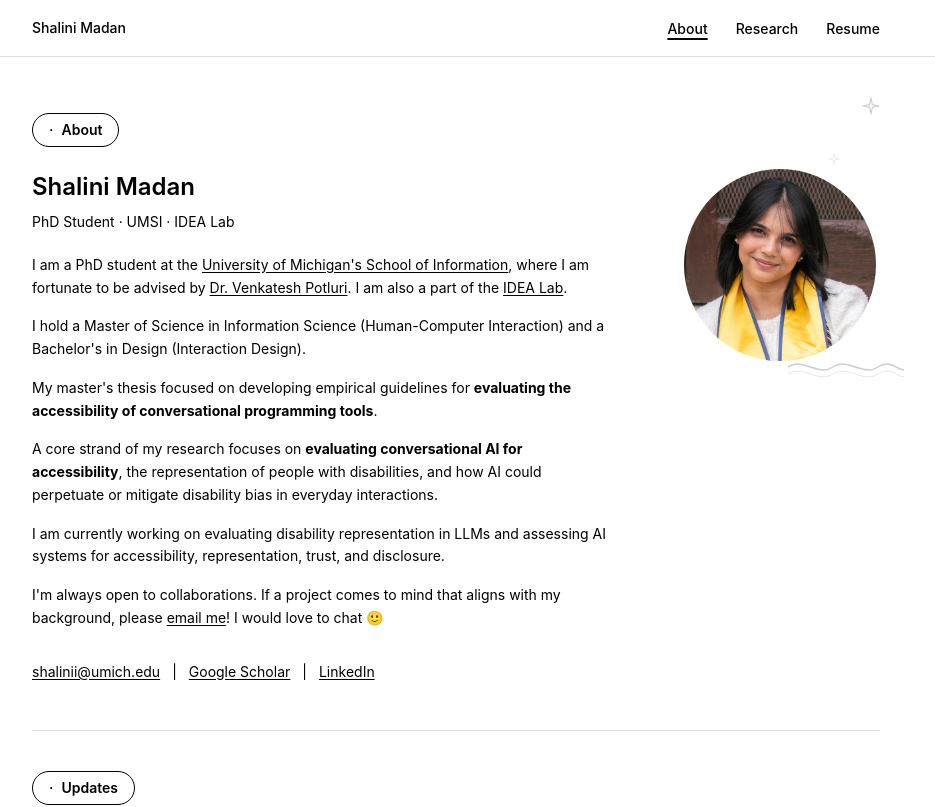
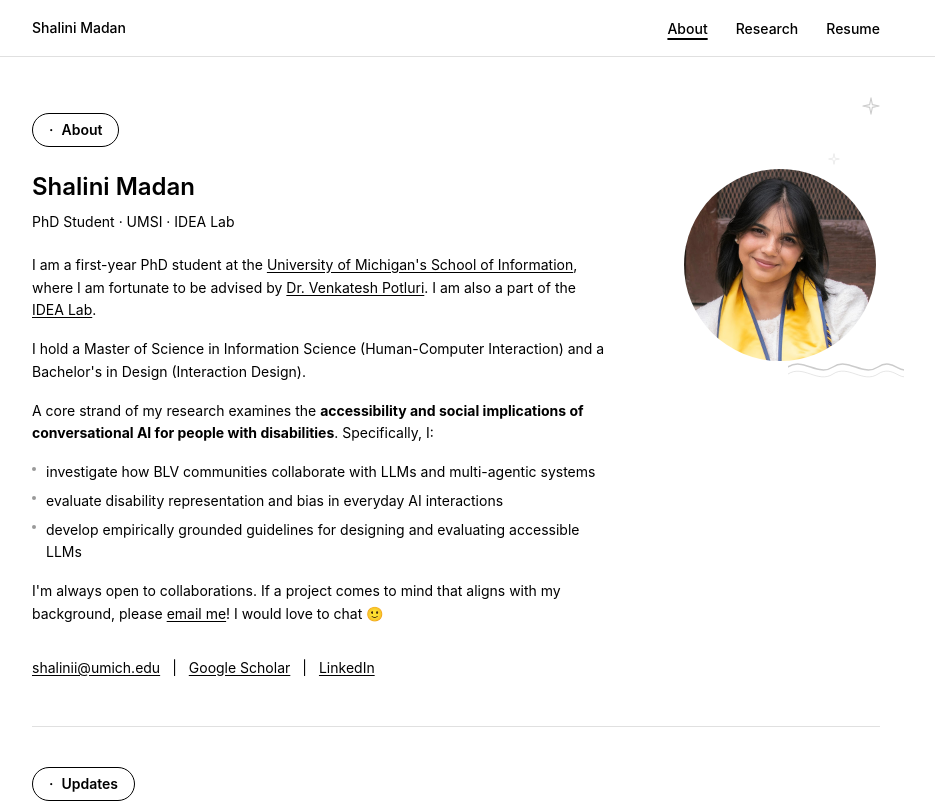
Before and after one commit to shalinimadan/personalwebsite, a React (Vite) app: page / in a window 1280 px wide. Shown: the top 807 px of the page, without its empty margins (184-1119 px from the left). Built offline with nearby package versions, Linux system fonts and the light colour scheme; a web font is replaced by a local one.

Commit message:
Update files from Figma Make

```diff
--- a/src/app/App.tsx
+++ b/src/app/App.tsx
@@ -328,7 +328,7 @@ function HomePage({
 
           <div className="space-y-4 text-sm leading-relaxed mt-4 md:mt-0 mb-8 max-w-xl">
             <p>
-              I am a PhD student at the{" "}
+              I am a first-year PhD student at the{" "}
               <a href="https://si.umich.edu" target="_blank" rel="noopener noreferrer" className="underline underline-offset-2 hover:text-black transition-colors focus-visible:outline-none focus-visible:ring-2 focus-visible:ring-black rounded-sm">
                 University of Michigan's School of Information<NewTabSR />
               </a>
@@ -485,7 +485,7 @@ function AboutPage({ h1Ref }: { h1Ref: React.RefObject<HTMLHeadingElement> }) {
 
           <div className="space-y-4 text-sm leading-relaxed mt-5 mb-8 max-w-xl">
             <p>
-              I am a PhD student at the{" "}
+              I am a first-year PhD student at the{" "}
               <a href="https://si.umich.edu" target="_blank" rel="noopener noreferrer" className="underline underline-offset-2 hover:opacity-60 focus-visible:outline-none focus-visible:ring-2 focus-visible:ring-black rounded-sm">
                 University of Michigan's School of Information<NewTabSR />
               </a>
@@ -500,9 +500,20 @@ function AboutPage({ h1Ref }: { h1Ref: React.RefObject<HTMLHeadingElement> }) {
               .
             </p>
             <p>I hold a Master of Science in Information Science (Human-Computer Interaction) and a Bachelor's in Design (Interaction Design).</p>
-            <p>My master's thesis focused on developing empirical guidelines for <strong>evaluating the accessibility of conversational programming tools</strong>.</p>
-            <p>A core strand of my research focuses on <strong>evaluating conversational AI for accessibility</strong>, the representation of people with disabilities, and how AI could perpetuate or mitigate disability bias in everyday interactions.</p>
-            <p>I am currently working on evaluating disability representation in LLMs and assessing AI systems for accessibility, representation, trust, and disclosure.</p>
+
+            <p>A core strand of my research examines the <strong>accessibility and social implications of conversational AI for people with disabilities</strong>. Specifically, I:</p>
+            <ul className="space-y-1.5 mt-2 list-none">
+              {[
+                "investigate how BLV communities collaborate with LLMs and multi-agentic systems",
+                "evaluate disability representation and bias in everyday AI interactions",
+                "develop empirically grounded guidelines for designing and evaluating accessible LLMs",
+              ].map((item, i) => (
+                <li key={i} className="flex gap-2.5 items-start">
+                  <span className="shrink-0 mt-1.5 w-1 h-1 rounded-full bg-black opacity-40" aria-hidden="true" />
+                  <span>{item}</span>
+                </li>
+              ))}
+            </ul>
             <p>
               I'm always open to collaborations. If a project comes to mind that aligns with my background, please{" "}
               <a href="mailto:shalinii@umich.edu" className="underline underline-offset-2 hover:opacity-60 focus-visible:outline-none focus-visible:ring-2 focus-visible:ring-black rounded-sm">
```
Also changed, not shown: 1 other file (tests, documents, lock files or other folders).
